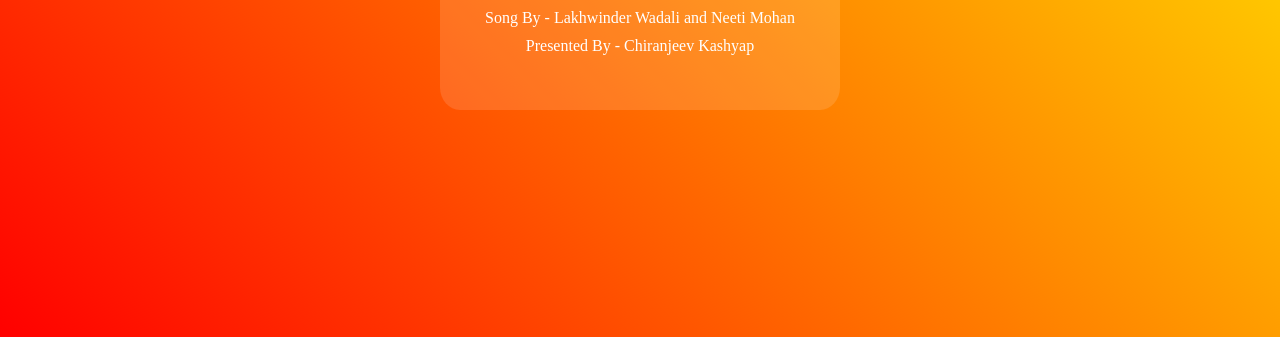
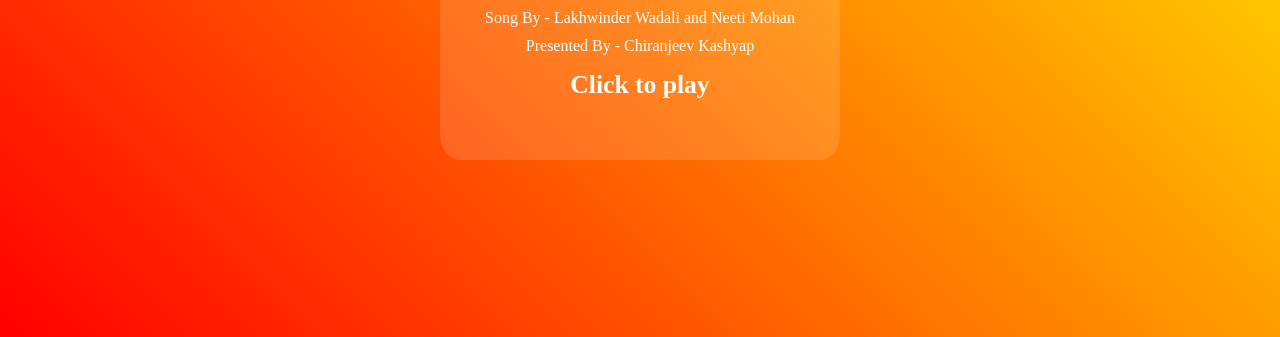
Before and after one commit to chiranjeevofficial/CassetePlayer, a plain HTML site: page index.html in a window 1280 px wide. Shown: the part 463-800 px from the top of the page. Drawn offline with Linux system fonts and the light colour scheme.

Commit message:
on click add

```diff
--- a/index.html
+++ b/index.html
@@ -1,5 +1,6 @@
 <!DOCTYPE html>
 <html lang="en">
+
 <head>
     <meta charset="UTF-8">
     <meta name="viewport" content="width=device-width, initial-scale=1.0">
@@ -17,6 +18,7 @@
                 <h2>Rabb Maneya</h2>
                 <p>Song By - Lakhwinder Wadali and Neeti Mohan</p>
                 <p>Presented By - Chiranjeev Kashyap</p>
+                <p id="playClick">Click to play</p>
             </div>
         </div>
     </main>
@@ -25,10 +27,41 @@
         Your browser does not support the audio element.
     </audio>
     <script>
-        window.addEventListener('load', function() {
-            var audio = document.getElementById('myAudio');
-            audio.play();
+        document.addEventListener('DOMContentLoaded', () => {
+            const myAudio = document.getElementById('myAudio');
+            // Check if media playback is supported
+            if (myAudio.canPlayType) {
+                // Check if browser has permission to play media
+                if (myAudio.paused) {
+                    // Display a message asking the user to allow media playback
+                    const permissionMessage = document.getElementById('playClick');
+                    permissionMessage.style.color = 'white';
+                    permissionMessage.style.padding = '10px';
+                    permissionMessage.style.cursor = 'pointer';
+                    permissionMessage.addEventListener('click', () => {
+                        // Try to play media on user interaction (e.g., when they click the message)
+                        myAudio.play().catch((error) => {
+                            console.error('Media playback error:', error);
+                        });
+                    });
+                }
+            } else {
+                console.error('Media playback is not supported in this browser.');
+            }
         });
     </script>
+    <!-- <script>
+
+
+        window.addEventListener('load', () => {
+            document.getElementById("myAudio").play();
+        });
+
+        // window.addEventListener('load', function() {
+        //     var audio = document.getElementById('myAudio');
+        //     audio.play();
+        // });
+    </script> -->
 </body>
+
 </html>
--- a/style.css
+++ b/style.css
@@ -64,6 +64,11 @@ main {
     left: 15%;
 }
 
+#playClick {
+    font-size: 1.6rem;
+    font-weight: bold;
+}
+
 @keyframes rotate {
     0% {
         transform: rotate(0deg);
```
